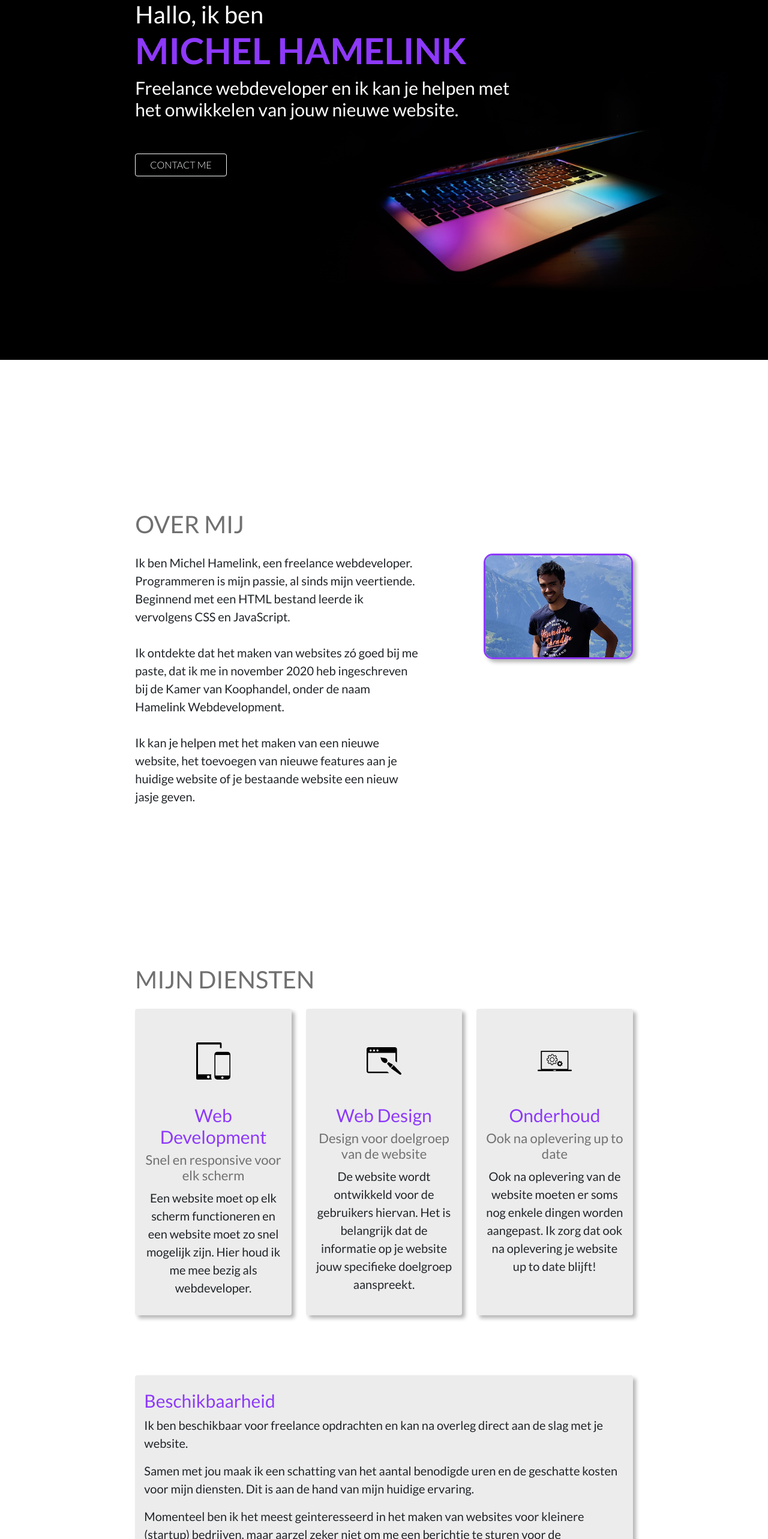
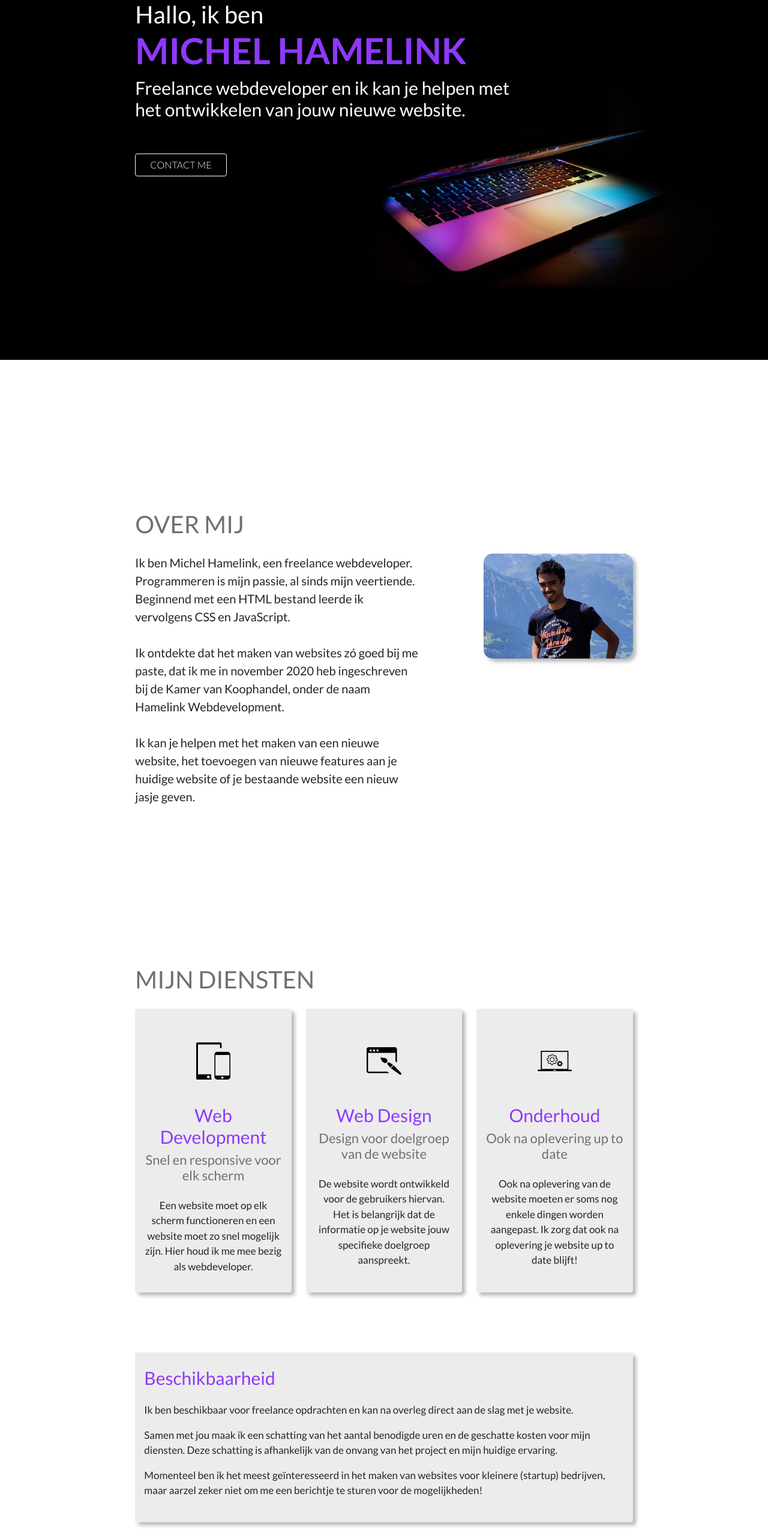
Before and after one commit to Michelium/personalwebsite, a Vue app: page / in a window 1280 px wide. Shown: the part 200-2766 px from the top of the page at 60% size. Built offline with nearby package versions, Linux system fonts and the light colour scheme.

Commit message:
added scroll links to header

```diff
--- a/src/components/About.vue
+++ b/src/components/About.vue
@@ -31,7 +31,6 @@ export default {
 
 <style scoped>
 img {
-    border: var(--purple) 3px solid;
     border-radius: 15px;
     -webkit-box-shadow: 5px 5px 6px 0px rgba(0,0,0,0.29);
     -moz-box-shadow: 5px 5px 6px 0px rgba(0,0,0,0.29);
--- a/src/components/Contact.vue
+++ b/src/components/Contact.vue
@@ -3,7 +3,8 @@
         <div class="row">
             <div class="col-12">
                 <h2>Contact</h2>
-                <p>Vul het formulier hieronder in en ik reageer binnen 1 werkdag! Je kunt me ook altijd bellen of een mailtje sturen op het onderstaande adres!</p>
+                <p>Vul het formulier hieronder in en ik reageer binnen 1 werkdag! <br>
+                    Je kunt me ook altijd bellen of een mailtje sturen op het onderstaande adres!</p>
             </div>
         </div>
         <div class="row">
@@ -28,7 +29,7 @@
                         <label for="message" class="text-uppercase">Hoe kan ik helpen?</label>
                         <textarea v-model="message" class="form-control bg-light py-2" name="message" id="message" autocomplete="off" required rows="5"></textarea>
                     </div>
-                    <button :disabled="loaded" type="submit" class="btn w-100">VERSTUUR</button>
+                    <button :disabled="!loaded" type="submit" class="btn w-100">VERSTUUR</button>
                 </form>
             </div>
             <div class="col-12 col-lg-6">
@@ -43,7 +44,7 @@
                                 </tr>
                                 <tr>
                                     <th>telefoon:</th>
-                                    <td class="float-end float-sm-none">06-16197852</td>
+                                    <td class="float-end float-sm-none"><a href="tel:06-16197852">06-16197852</a></td>
                                 </tr>
                                 <tr>
                                     <th>e-mail:</th>
--- a/src/components/Header.vue
+++ b/src/components/Header.vue
@@ -13,10 +13,10 @@
                     <div class="col-12 col-md-12 col-lg-4">
                         <div class="collapse navbar-collapse" id="navbarTogglerDemo01">
                             <ul class="navbar-nav ms-auto">
-                                <li class="nav-item"><a class="nav-link">Home</a></li>
-                                <li class="nav-item"><a class="nav-link">Over mij</a></li>
-                                <li class="nav-item"><a class="nav-link">Diensten</a></li>
-                                <li class="nav-item"><a class="nav-link">Contact</a></li>
+                                <li class="nav-item"><a @click="scrollTo('#hero')" class="nav-link">Home</a></li>
+                                <li class="nav-item"><a @click="scrollTo('#about', -120)" class="nav-link">Over mij</a></li>
+                                <li class="nav-item"><a @click="scrollTo('#services', -120)" class="nav-link">Diensten</a></li>
+                                <li class="nav-item"><a @click="scrollTo('#contact', -120)" class="nav-link">Contact</a></li>
                             </ul>
                         </div>
                     </div>
@@ -28,7 +28,15 @@
 
 <script>
 export default {
-    name: "Header"
+    name: "Header",
+    methods: {
+        scrollTo(selector, yOffset = 0) {
+            const el = document.querySelector(selector);
+            const y = el.getBoundingClientRect().top + window.pageYOffset + yOffset;
+
+            window.scrollTo({top: y, behavior: 'smooth'});
+        }
+    },
 }
 </script>
 
--- a/src/components/Hero.vue
+++ b/src/components/Hero.vue
@@ -4,8 +4,8 @@
             <div class="col-12 col-md-8 offset-md-1 offset-lg-1 col-xl-6 offset-xl-2 col-xxl-4 text-section">
                 <h2 class="text-white">Hallo, ik ben</h2>
                 <h1 class="text-purple text-uppercase fw-bolder">Michel Hamelink</h1>
-                <h3 class="text-white fw-normal w-100">Freelance webdeveloper en ik kan je helpen met <wbr> het onwikkelen van jouw nieuwe website.</h3>
-                <a class="btn btn-outline-light px-4 fw-light mt-md-5">CONTACT ME</a>
+                <h3 class="text-white fw-normal w-100">Freelance webdeveloper en ik kan je helpen met <wbr> het ontwikkelen van jouw nieuwe website.</h3>
+                <a class="btn btn-outline-light px-4 fw-light mt-md-5" @click="scrollTo('#contact', -120)" >CONTACT ME</a>
             </div>
         </div>
     </section>
@@ -14,6 +14,14 @@
 <script>
 export default {
     name: 'Hero',
+    methods: {
+        scrollTo(selector, yOffset = 0) {
+            const el = document.querySelector(selector);
+            const y = el.getBoundingClientRect().top + window.pageYOffset + yOffset;
+
+            window.scrollTo({top: y, behavior: 'smooth'});
+        }
+    },
 }
 </script>
 
--- a/src/components/Services.vue
+++ b/src/components/Services.vue
@@ -42,8 +42,8 @@
                 <div class="card py-4 text-start">
                     <h3>Beschikbaarheid</h3>
                     <p>Ik ben beschikbaar voor freelance opdrachten en kan na overleg direct aan de slag met je website.</p>
-                    <p>Samen met jou maak ik een schatting van het aantal benodigde uren en de geschatte kosten voor mijn diensten. Dit is aan de hand van mijn huidige ervaring.</p>
-                    <p>Momenteel ben ik het meest geinteresseerd in het maken van websites voor kleinere (startup) bedrijven, maar aarzel zeker niet om me een berichtje te sturen voor de mogelijkheden!</p>
+                    <p>Samen met jou maak ik een schatting van het aantal benodigde uren en de geschatte kosten voor mijn diensten. Deze schatting is afhankelijk van de onvang van het project en mijn huidige ervaring.</p>
+                    <p>Momenteel ben ik het meest geïnteresseerd in het maken van websites voor kleinere (startup) bedrijven, maar aarzel zeker niet om me een berichtje te sturen voor de mogelijkheden!</p>
                 </div>
             </div>
         </div>
@@ -83,6 +83,13 @@ export default {
     margin: 20px auto;
 }
 
+.card p {
+    font-size: 17px;
+}
+.card p:first-of-type {
+    margin-top: 15px;
+}
+
 .image {
     display: flex;
     align-items: center;
```
